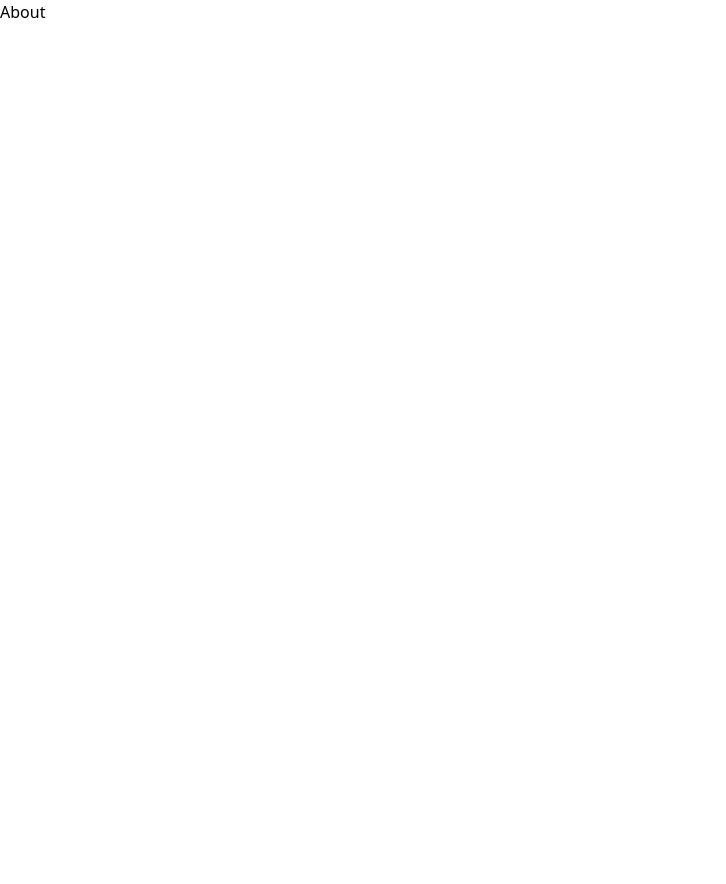
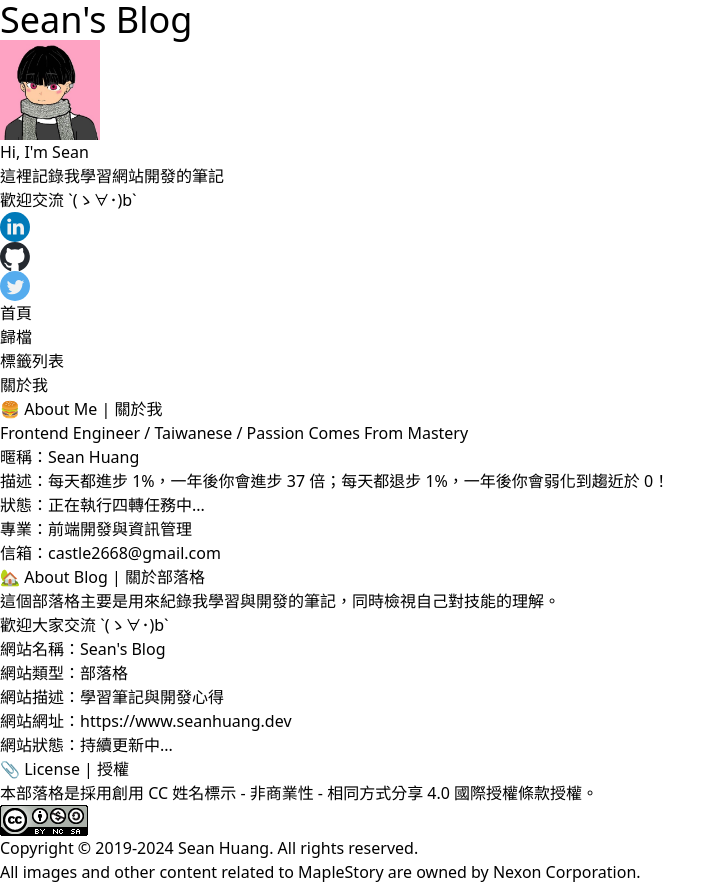
Before and after one commit to castle2668/astro-blog, an Astro site: page /about in a window 1280 px wide. Shown: the whole page, without its empty margins (0-726 px from the left). Before the commit the page ends 800 px from the top, so only its background shows below. Built offline with nearby package versions, Linux system fonts and the light colour scheme; Astro itself is replaced by a stand-in of ours.

Commit message:
Add layout and slot

```diff
--- /dev/null
+++ b/src/layouts/MainLayout.astro
@@ -0,0 +1,87 @@
+---
+import { Image } from "astro:assets";
+import Avatar from "../images/avatar.jpeg";
+import IconGitHub from "../images/icon-github.svg";
+import IconLinkedIn from "../images/icon-linkedin.svg";
+import IconTwitter from "../images/icon-twitter.svg";
+
+const navItems = [
+  { name: "首頁", path: "/" },
+  { name: "歸檔", path: "/archives" },
+  { name: "標籤列表", path: "/tags" },
+  { name: "關於我", path: "/about" },
+];
+
+const startYear = 2019;
+const currentYear = new Date().getFullYear(); // e.g. 2024
+---
+
+<html lang="zh-Hant-TW">
+  <head>
+    <meta charset="utf-8" />
+    <link rel="icon" type="image/svg+xml" href="/favicon.svg" />
+    <meta name="viewport" content="width=device-width" />
+    <meta name="generator" content={Astro.generator} />
+    <title>Astro</title>
+  </head>
+  <body>
+    <!-- Header -->
+    <header>
+      <!-- Logo -->
+      <a href="/">
+        <h1 class="text-4xl">Sean's Blog</h1>
+      </a>
+      <!-- Hero -->
+      <section>
+        <div>
+          <Image src={Avatar} alt="Avatar Image" width={100} height={100} />
+        </div>
+        <p>Hi, I'm Sean</p>
+        <p>
+          這裡記錄我學習網站開發的筆記
+          <br />
+          歡迎交流 `(ゝ∀･)b`
+        </p>
+        <div>
+          <a href="https://www.linkedin.com/in/sean-huang-tw" target="_blank">
+            <Image src={IconLinkedIn} alt="LinkedIn" width={30} height={30} />
+          </a>
+          <a href="https://github.com/castle2668" target="_blank">
+            <Image src={IconGitHub} alt="GitHub" width={30} height={30} />
+          </a>
+          <a href="https://twitter.com/castle2668" target="_blank">
+            <Image src={IconTwitter} alt="Twitter" width={30} height={30} />
+          </a>
+        </div>
+        <!-- Navigation -->
+        <nav>
+          <ul>
+            {
+              navItems.map((item) => {
+                return (
+                  <li>
+                    <a href={item.path}>{item.name}</a>
+                  </li>
+                );
+              })
+            }
+          </ul>
+        </nav>
+      </section>
+    </header>
+    <!-- Main Content -->
+    <main>
+      <slot />
+    </main>
+    <!-- Footer -->
+    <footer>
+      <div>
+        Copyright © {startYear}-{currentYear}{" "}
+        <a href="https://github.com/castle2668">Sean Huang</a>. All rights
+        reserved.
+        <br />
+        All images and other content related to MapleStory are owned by Nexon Corporation.
+      </div>
+    </footer>
+  </body>
+</html>
--- a/src/pages/about.astro
+++ b/src/pages/about.astro
@@ -1 +1,44 @@
-<h1>About</h1>
+---
+import MainLayout from "../layouts/MainLayout.astro";
+import { Image } from "astro:assets";
+import License from "../images/license.png";
+---
+
+<MainLayout>
+  <h2>🍔 About Me | 關於我</h2>
+  <p>Frontend Engineer / Taiwanese / Passion Comes From Mastery</p>
+  <ul>
+    <li>暱稱：Sean Huang</li>
+    <li>
+      描述：每天都進步 1%，一年後你會進步 37 倍；每天都退步
+      1%，一年後你會弱化到趨近於 0！
+    </li>
+    <li>狀態：正在執行四轉任務中...</li>
+    <li>專業：前端開發與資訊管理</li>
+    <li>信箱：castle2668@gmail.com</li>
+  </ul>
+  <h2>🏡 About Blog | 關於部落格</h2>
+  <p>
+    這個部落格主要是用來紀錄我學習與開發的筆記，同時檢視自己對技能的理解。
+    <br />
+    歡迎大家交流 `(ゝ∀･)b`
+  </p>
+  <ul>
+    <li>網站名稱：Sean's Blog</li>
+    <li>網站類型：部落格</li>
+    <li>網站描述：學習筆記與開發心得</li>
+    <li>網站網址：https://www.seanhuang.dev</li>
+    <li>網站狀態：持續更新中...</li>
+  </ul>
+  <h2>📎 License | 授權</h2>
+  <p>
+    本部落格是採用創用 CC 姓名標示 - 非商業性 - 相同方式分享 4.0
+    國際授權條款授權。
+  </p>
+  <a
+    href="http://creativecommons.org/licenses/by-nc-sa/4.0/"
+    title="CC BY-NC-SA 4.0"
+  >
+    <Image src={License} alt="CC BY-NC-SA 4.0" width={88} height={31} />
+  </a>
+</MainLayout>
--- a/src/pages/articles/index.astro
+++ b/src/pages/articles/index.astro
@@ -1 +1,33 @@
-<h1>Articles</h1>
+---
+import MainLayout from "../../layouts/MainLayout.astro";
+---
+
+<MainLayout>
+  <section>
+    <article>
+      <h2>Article Title</h2>
+      <p>Article Content</p>
+      <div>
+        <a href="/article/1">Read More</a>
+      </div>
+    </article>
+    <article>
+      <h2>Article Title</h2>
+      <p>Article Content</p>
+      <div>
+        <a href="/article/2">Read More</a>
+      </div>
+    </article>
+    <article>
+      <h2>Article Title</h2>
+      <p>Article Content</p>
+      <div>
+        <a href="/article/3">Read More</a>
+      </div>
+    </article>
+  </section>
+  <div>
+    <a href="/" rel="prev"> ← 較新文章 </a>
+    <a href="/" rel="next"> 較舊文章 → </a>
+  </div>
+</MainLayout>
--- a/src/pages/index.astro
+++ b/src/pages/index.astro
@@ -1,16 +1,13 @@
+---
+import MainLayout from "../layouts/MainLayout.astro";
 ---
 
----
-
-<html lang="zh-Hant-TW">
-  <head>
-    <meta charset="utf-8" />
-    <link rel="icon" type="image/svg+xml" href="/favicon.svg" />
-    <meta name="viewport" content="width=device-width" />
-    <meta name="generator" content={Astro.generator} />
-    <title>Astro</title>
-  </head>
-  <body>
-    <h1 class="text-4xl">Astro</h1>
-  </body>
-</html>
+<MainLayout>
+  <!-- Have no optimization (public) -->
+  <img
+    src="/images/getting-started-with-nextjs.png"
+    alt="getting-started-with-nextjs"
+    width={200}
+    height={200}
+  />
+</MainLayout>
```
Also changed, not shown: README.md, public/images/getting-started-with-nextjs.png (added), public/images/mastering-js-thumb.png (added), src/images/avatar.jpeg (added), src/images/favicon.ico (added), src/images/footer-bg.png (added), src/images/icon-github.svg (added), src/images/icon-linkedin.svg (added), src/images/icon-twitter.svg (added), src/images/license.png (added), 1 other file.
